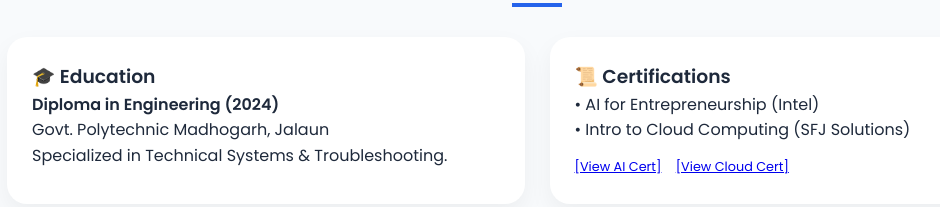
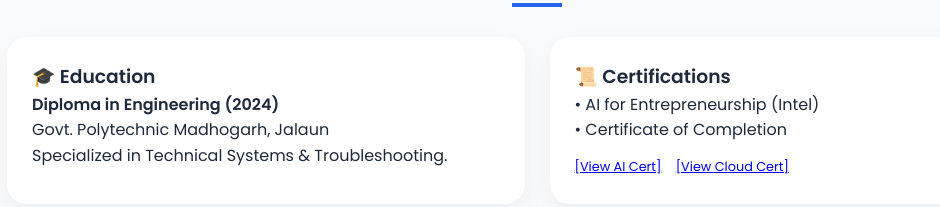
Before and after one commit to rajshakya-tech/rajshakya-tech, a plain HTML site: page index.html in a window 1280 px wide. Shown: the part 805-1012 px from the top of the page, without its empty margins (103-1043 px from the left). Drawn offline with Linux system fonts and the light colour scheme.

Commit message:
Update index.html

```diff
--- a/index.html
+++ b/index.html
@@ -139,7 +139,7 @@ ok<!DOCTYPE html>
                 <div class="card">
                     <h3>📜 Certifications</h3>
                     <p>• AI for Entrepreneurship (Intel)</p>
-                    <p>• Intro to Cloud Computing (SFJ Solutions)</p>
+                    <p>• Certificate of Completion</p>
                     <div style="margin-top: 10px;">
                         <a href="078af942645145e08d08975fe016c4bd.pdf" target="_blank" style="font-size: 0.8rem;">[View AI Cert]</a>
                         <a href="certificate_980f30f2-9700-4d57-aa38-bf8eeaec7f9e.pdf" target="_blank" style="font-size: 0.8rem; margin-left: 10px;">[View Cloud Cert]</a>
```
